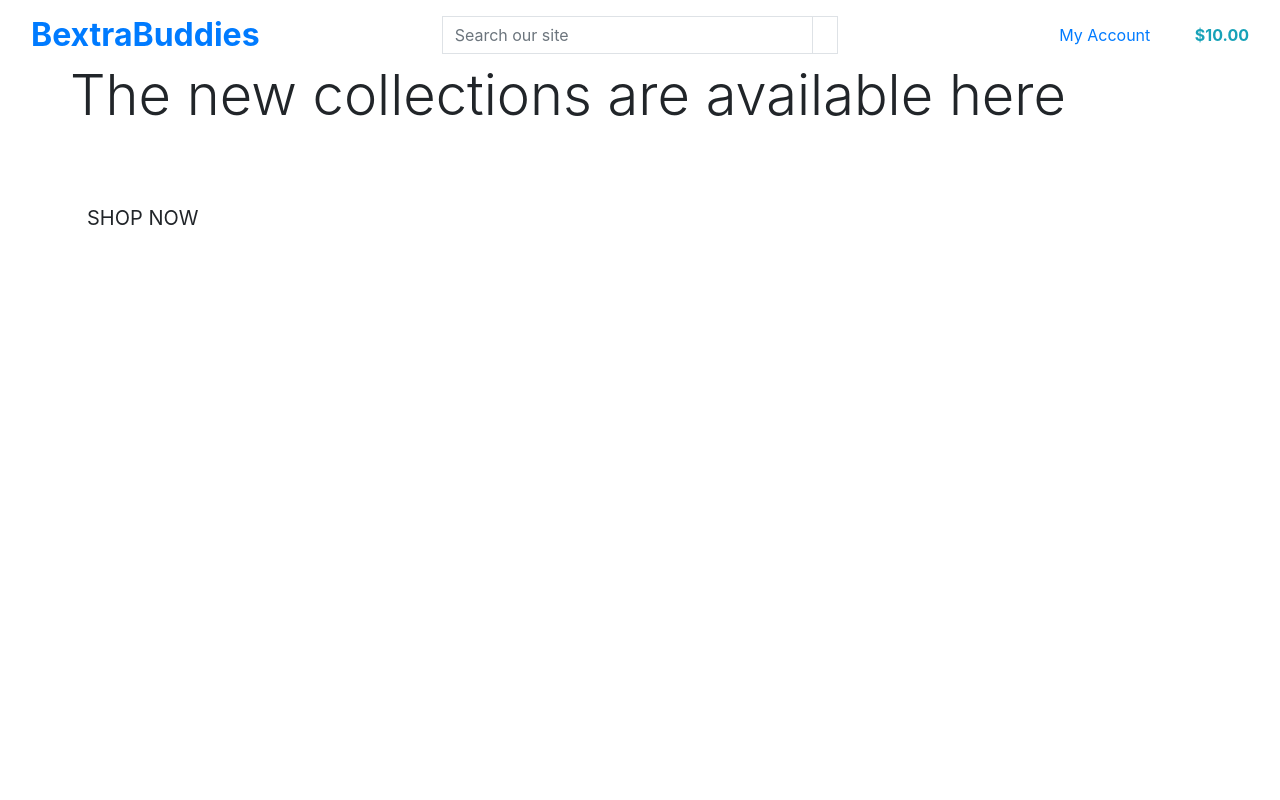
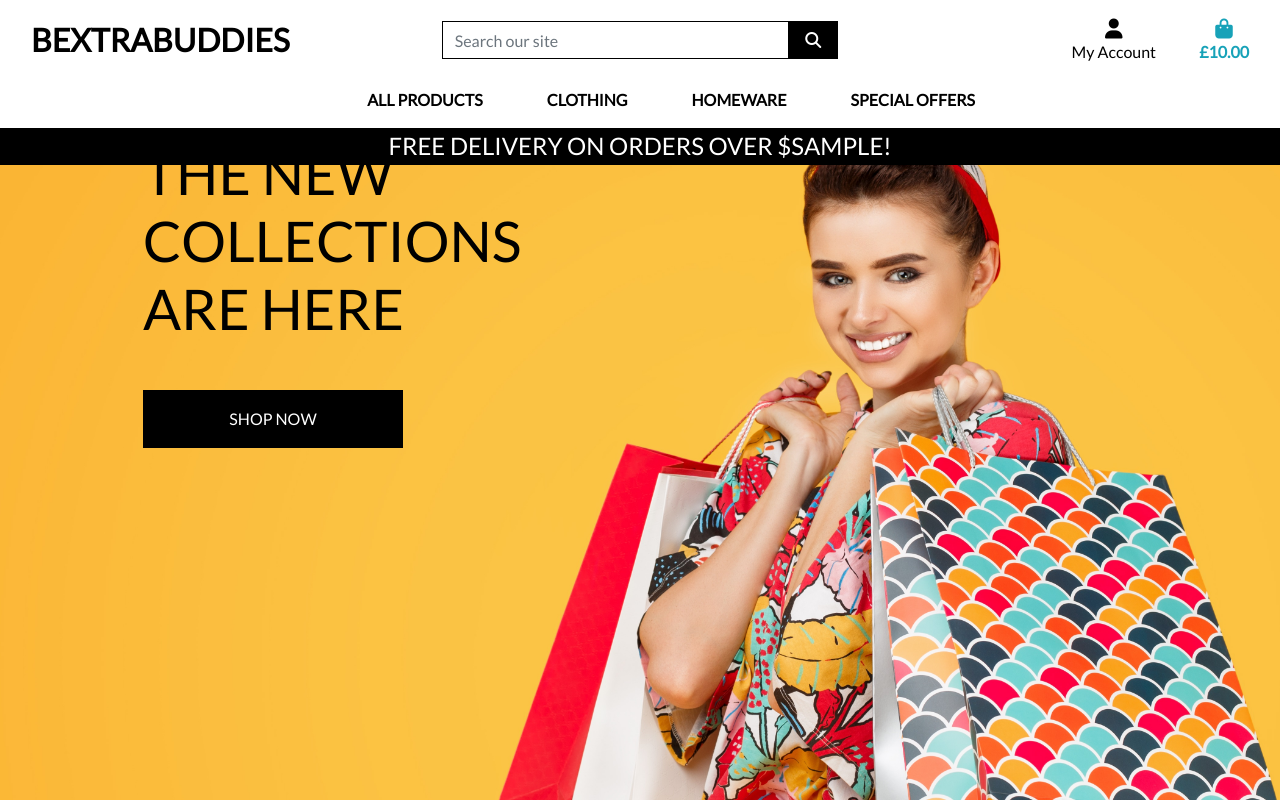
Before and after one commit to AndyJames11/bextrabuddies_django_project, a Django app: template home/templates/home/index.html in a window 1280 px wide. Run offline with Django 5.2, Linux system fonts and the light colour scheme; the template is opened without the code that fills it: most values are stand-ins (such as "Sample title", 1, 10 or a date in 2020); some libraries are stand-ins or nearby versions.

Commit message:
add mobile header and main navbar

```diff
--- a/bextrabuddies_django/settings.py
+++ b/bextrabuddies_django/settings.py
@@ -145,7 +145,11 @@ USE_TZ = True
 # Static files (CSS, JavaScript, Images)
 # https://docs.djangoproject.com/en/5.1/howto/static-files/
 
-STATIC_URL = 'static/'
+STATIC_URL = '/static/'
+STATICFILES_DIRS = (os.path.join(BASE_DIR, 'static'),)
+
+MEDIA_URL = '/media/'
+MEDIA_ROOT = os.path.join(BASE_DIR, 'media')
 
 # Default primary key field type
 # https://docs.djangoproject.com/en/5.1/ref/settings/#default-auto-field
--- a/bextrabuddies_django/urls.py
+++ b/bextrabuddies_django/urls.py
@@ -16,9 +16,11 @@ Including another URLconf
 """
 from django.contrib import admin
 from django.urls import path, include
+from django.conf import settings
+from django.conf.urls.static import static
 
 urlpatterns = [
     path('admin/', admin.site.urls),
     path('accounts/', include('allauth.urls')),
     path('', include('home.urls')),
-]
+] + static(settings.MEDIA_URL, document_root=settings.MEDIA_ROOT)
--- a/home/templates/home/index.html
+++ b/home/templates/home/index.html
@@ -2,7 +2,7 @@
 {% load static %}
 
 {% block page_header %}
-    <div class="container header-container">
+    <div class="container header-contianer">
         <div class="row">
             <div class="col"></div>
         </div>
@@ -10,17 +10,19 @@
 {% endblock %}
 
 {% block content %}
-    <div class="container">
+    <div class="container h-100">
         <div class="row h-100">
-            <div class="col-7 col-md-6 my-auto"></div>
-            <h1 class="display-4 logo-font text-black">
-                The new collections are available here
-            </h1>
-            <div class="my-5">
-                <h4>
-                    <a href="" class="shop-now-button btn btn-lg rounded-0 text-uppercase py-3">Shop now</a>
-                </h4>
+            <div class="col-7 col-md-6 my-auto">
+                <h1 class="display-4 logo-font text-black">
+                    The new collections are here
+                </h1>
+                <div class="my-5">
+                    <h4>
+                        <a href="" class="shop-now-button btn btn-ls rounded-0 text-uppercase py-3">Shop Now</a>
+                    </h4>
+                </div>
             </div>
         </div>
     </div>
+
 {% endblock %}
--- a/static/css/base.css
+++ b/static/css/base.css
@@ -3,11 +3,11 @@ html {
 }
 
 body {
-    background: url('/media/homepage_background_cropped.jpg') no-repeat center center fixed;
-    background-size: cover;
+	background: url('/media/homepage_background_cropped.jpg') no-repeat center center fixed;
+	background-size: cover;
     height: calc(100vh - 164px);
     color: #555;
-    font-family: 'Lato';
+    font-family: "Lato";
 }
 
 /* from Bulma */
@@ -56,7 +56,11 @@ body {
     border: 1px solid black !important;
 }
 
-/* -------------------------------- Media Queries */
+.bg-black {
+    background: #000 !important;
+}
+
+/* Media queries */
 
 /* Slightly larger container on xl screens */
 @media (min-width: 1200px) {
--- a/templates/base.html
+++ b/templates/base.html
@@ -5,24 +5,28 @@
   <head>
 
     {% block meta %}
-    <meta charset="utf-8">
-    <meta name="viewport" content="width=device-width, initial-scale=1, shrink-to-fit=no">
-    <meta http-equiv="X-UA-Compatible" content="ie=edge">
+        <meta http-equiv="X-UA-Compatible" content="ie=edge">
+        <meta charset="utf-8">
+        <meta name="viewport" content="width=device-width, initial-scale=1, shrink-to-fit=no">
     {% endblock %}
 
     {% block extra_meta %}
     {% endblock %}
 
     {% block corecss %}
-    <link rel="stylesheet" href="https://cdn.jsdelivr.net/npm/bootstrap@4.6.2/dist/css/bootstrap.min.css" integrity="sha384-xOolHFLEh07PJGoPkLv1IbcEPTNtaed2xpHsD9ESMhqIYd0nLMwNLD69Npy4HI+N" crossorigin="anonymous">
+        <link rel="stylesheet" href="https://stackpath.bootstrapcdn.com/bootstrap/4.4.1/css/bootstrap.min.css" integrity="sha384-Vkoo8x4CGsO3+Hhxv8T/Q5PaXtkKtu6ug5TOeNV6gBiFeWPGFN9MuhOf23Q9Ifjh" crossorigin="anonymous">
+        <link rel="stylesheet" href="https://fonts.googleapis.com/css?family=Lato&display=swap">
+        <link rel="stylesheet" href="{% static 'css/base.css' %}">
     {% endblock %}
 
     {% block extra_css %}
     {% endblock %}
 
     {% block corejs %}
-    <script src="https://cdn.jsdelivr.net/npm/jquery@3.5.1/dist/jquery.slim.min.js" integrity="sha384-DfXdz2htPH0lsSSs5nCTpuj/zy4C+OGpamoFVy38MVBnE+IbbVYUew+OrCXaRkfj" crossorigin="anonymous"></script>
-    <script src="https://cdn.jsdelivr.net/npm/bootstrap@4.6.2/dist/js/bootstrap.bundle.min.js" integrity="sha384-Fy6S3B9q64WdZWQUiU+q4/2Lc9npb8tCaSX9FK7E8HnRr0Jz8D6OP9dO5Vg3Q9ct" crossorigin="anonymous"></script>
+        <script src="https://kit.fontawesome.com/4863a75fd6.js" crossorigin="anonymous"></script>
+        <script src="https://code.jquery.com/jquery-3.4.1.slim.min.js" integrity="sha384-J6qa4849blE2+poT4WnyKhv5vZF5SrPo0iEjwBvKU7imGFAV0wwj1yYfoRSJoZ+n" crossorigin="anonymous"></script>
+        <script src="https://cdn.jsdelivr.net/npm/popper.js@1.16.0/dist/umd/popper.min.js" integrity="sha384-Q6E9RHvbIyZFJoft+2mJbHaEWldlvI9IOYy5n3zV9zzTtmI3UksdQRVvoxMfooAo" crossorigin="anonymous"></script>
+        <script src="https://stackpath.bootstrapcdn.com/bootstrap/4.4.1/js/bootstrap.min.js" integrity="sha384-wfSDF2E50Y2D1uUdj0O3uMBJnjuUD4Ih7YwaYd1iqfktj0Uod8GCExl3Og8ifwB6" crossorigin="anonymous"></script>
     {% endblock %}
 
     {% block extra_js %}
@@ -31,8 +35,8 @@
     <title>BextraBuddies {% block extra_title %}{% endblock %}</title>
   </head>
   <body>
-    <header class="container-fluid fixed top">
-        <div id="topnav" class="row bg-white pt-lg-2 d-nonw d-lg-flex">
+    <header class="container-fluid fixed-top">
+        <div id="topnav" class="row bg-white pt-lg-2 d-none d-lg-flex">
             <div class="col-12 col-lg-4 my-auto py-1 py-lg-0 text-center text-lg-left">
                 <a href="{% url 'home' %}" class="nav-link main-logo-link">
                     <h2 class="logo-font text-black my-0"><strong>BextraBuddies</strong></h2>
@@ -80,15 +84,30 @@
                                 <div><i class="fas fa-shopping-bag fa-lg"></i></div>
                                 <p class="my-0">
                                     {% if grand_total %}
-                                        ${{ grand_total|floatformat:2 }}
+                                        £{{ grand_total|floatformat:2 }}
                                     {% else %}
-                                        $0.00
+                                        £0.00
                                     {% endif %}
                                 </p>
                             </div>
                         </a>
                     </li>
                 </ul>
+            </div>
+            <div class="col-12 col-lg-4 my-auto py-1 py-lg-0"></div>
+        </div>
+        <div class="row bg-white">
+            <nav class="navbar navbar-expand-lg navbar-light w-100">
+                <button class="navbar-toggler" type="button" data-toggle="collapse" data-target="#main-nav" aria-controls="main-nav" aria-expanded="false" aria-label="Toggle navigation">
+                    <span class="navbar-toggler-icon"></span>
+                </button>
+                {% include 'includes/mobile-top-header.html' %}
+                {% include 'includes/main-nav.html' %}
+            </nav>
+        </div>
+        <div id="delivery-banner" class="row text-center">
+            <div class="col bg-black text-white">
+                <h4 class="logo-font my-1">Free delivery on orders over ${{ free_delivery_threshold }}!</h4>
             </div>
         </div>
     </header>
@@ -106,5 +125,6 @@
     {% block postloadjs %}
     {% endblock %}
 
+
   </body>
 </html>
--- /dev/null
+++ b/templates/includes/main-nav.html
@@ -0,0 +1,50 @@
+<div class="collapse navbar-collapse" id="main-nav">
+    <ul class="navbar-nav w-auto mx-auto">
+        <li class="nav-item dropdown">
+            <a class="logo-font font-weight-bold nav-link text-black mr-5" href="#" id="all-products-link" data-toggle="dropdown" aria-haspopup="true" aria-expanded="false">
+                All Products
+            </a>
+            <div class="dropdown-menu border-0" aria-labelledby="all-products-link">
+                <a href="" class="dropdown-item">By Price</a>
+                <a href="" class="dropdown-item ">By Rating</a>
+                <a href="" class="dropdown-item ">By Category</a>
+                <a href="" class="dropdown-item">All Products</a>
+            </div>
+        </li>
+
+        <li class="nav-item dropdown">
+            <a class="logo-font font-weight-bold nav-link text-black mr-5" href="#" id="clothing-link" data-toggle="dropdown" aria-haspopup="true" aria-expanded="false">
+                Clothing
+            </a>
+            <div class="dropdown-menu border-0" aria-labelledby="clothing-link">
+                <a href="" class="dropdown-item">Activewear &amp; Essentials</a>
+                <a href="" class="dropdown-item">Jeans</a>
+                <a href="" class="dropdown-item">Shirts</a>
+                <a href="" class="dropdown-item">All Clothing</a>
+            </div>
+        </li>
+
+        <li class="nav-item dropdown">
+            <a class="logo-font font-weight-bold nav-link text-black mr-5" href="#" id="homeware-link" data-toggle="dropdown" aria-haspopup="true" aria-expanded="false">
+                Homeware
+            </a>
+            <div class="dropdown-menu border-0" aria-labelledby="homeware-link">
+                <a href="" class="dropdown-item">Bed &amp; Bath</a>
+                <a href="" class="dropdown-item">Kitchen &amp; Dining</a>
+                <a href="" class="dropdown-item">All Homeware</a>
+            </div>
+        </li>
+
+        <li class="nav-item dropdown">
+            <a class="logo-font font-weight-bold nav-link text-black" href="#" id="specials-link" data-toggle="dropdown" aria-haspopup="true" aria-expanded="false">
+                Special Offers
+            </a>
+            <div class="dropdown-menu border-0" aria-labelledby="specials-link">
+                <a href="" class="dropdown-item">New Arrivals</a>
+                <a href="" class="dropdown-item">Deals</a>
+                <a href="" class="dropdown-item">Clearance</a>
+                <a href="" class="dropdown-item">All Specials</a>
+            </div>
+        </li>
+    </ul>
+</div>
--- /dev/null
+++ b/templates/includes/mobile-top-header.html
@@ -0,0 +1,58 @@
+<ul>
+    <li class="list-inline-item">
+      <a class="text-black nav-link d-block d-lg-none" href="#" id="mobile-search" data-toggle="dropdown" aria-haspopup="true" aria-expanded="false">
+          <div class="text-center">
+              <div><i class="fas fa-search fa-lg"></i></div>
+              <p class="my-0">Search</p>
+          </div>
+      </a>
+      <div class="dropdown-menu border-0 w-100 p-3 rounded-0 my-0" aria-labelledby="mobile-search">
+          <form class="form" method="GET" action="">
+              <div class="input-group w-100">
+                  <input class="form-control border border-black rounded-0" type="text" name="q" placeholder="Search our site">
+                  <div class="input-group-append">
+                      <button class="form-control form-control btn btn-black border border-black rounded-0" type="submit">
+                          <span class="icon">
+                              <i class="fas fa-search"></i>
+                          </span>
+                      </button>
+                  </div>
+              </div>
+          </form>
+      </div>
+  </li>
+  <li class="list-inline-item dropdown">
+      <a class="text-black nav-link d-block d-lg-none" href="#" id="user-options" data-toggle="dropdown" aria-haspopup="true" aria-expanded="false">
+          <div class="text-center">
+              <div><i class="fas fa-user fa-lg"></i></div>
+              <p class="my-0">My Account</p>
+          </div>
+      </a>
+      <div class="dropdown-menu border-0" aria-labelledby="user-options">
+          {% if request.user.is_authenticated %}
+              {% if request.user.is_superuser %}
+                  <a href="{% url 'account_logout' %}" class="dropdown-item">Product Management</a>
+              {% endif %}
+              <a href="" class="dropdown-item">My Profile</a>
+              <a href="{% url 'account_logout' %}" class="dropdown-item">Logout</a>
+          {% else %}
+              <a href="{% url 'account_signup' %}" class="dropdown-item">Register</a>
+              <a href="{% url 'account_login' %}" class="dropdown-item">Login</a>
+          {% endif %}
+      </div>
+  </li>
+  <li class="list-inline-item">
+      <a class="{% if grand_total %}text-primary font-weight-bold{% else %}text-black{% endif %} nav-link d-block d-lg-none" href="">
+          <div class="text-center">
+              <div><i class="fas fa-shopping-bag fa-lg"></i></div>
+              <p class="my-0">
+                  {% if grand_total %}
+                      ${{ grand_total|floatformat:2 }}
+                  {% else %}
+                      £0.00
+                  {% endif %}
+              </p>
+          </div>
+      </a>
+    </li>
+  </ul>
```
